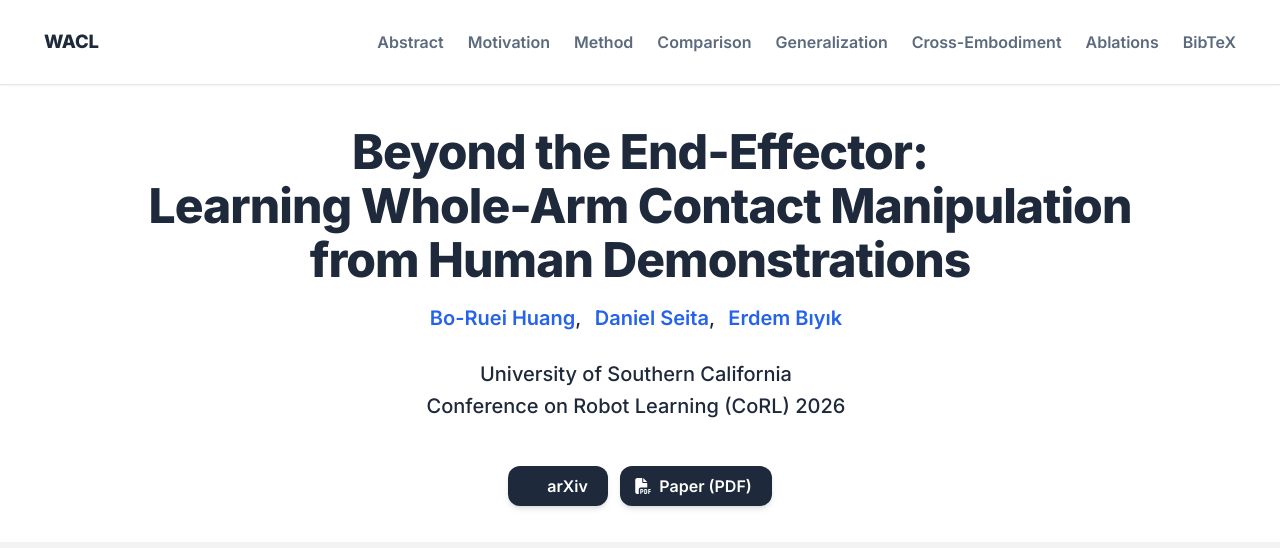
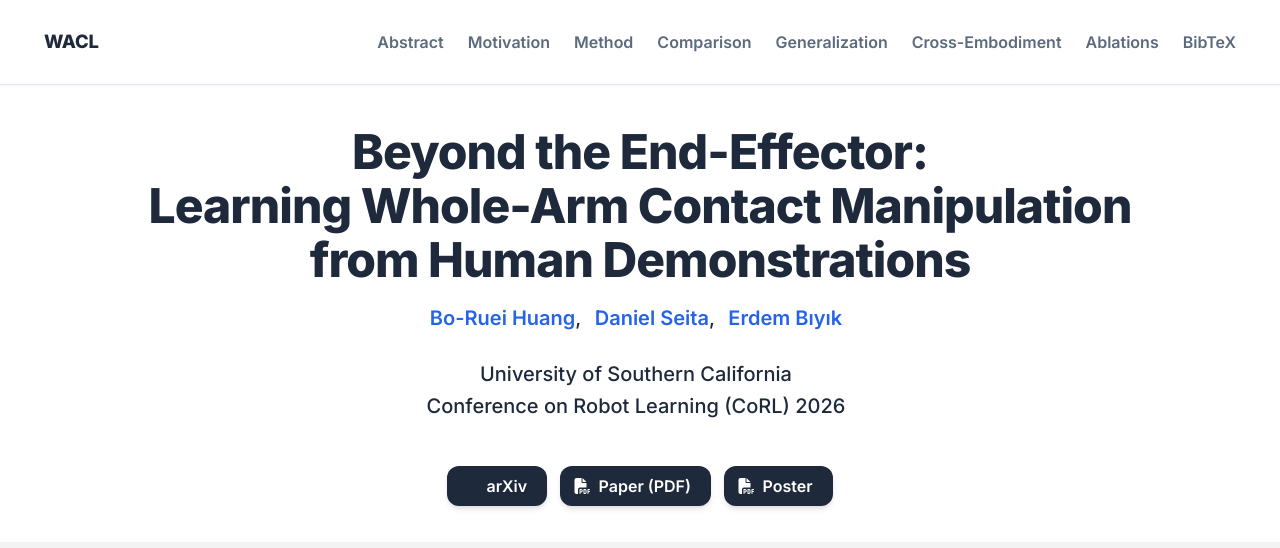
Before and after one commit to WACL-robot/WACL-robot.github.io, a plain HTML site: page index.html in a window 1280 px wide. Shown: the top 548 px of the page. Drawn offline with nearby package versions, Linux system fonts and the light colour scheme; grey boxes are pictures that could not be loaded; some icons are missing.

Commit message:
Website: add poster

```diff
--- a/index.html
+++ b/index.html
@@ -209,6 +209,16 @@
                           <i class="fas fa-file-pdf"></i>
                         </span>
                         <span>Paper (PDF)</span>
+                      </a>
+                    </span>
+
+                    <span class="link-block">
+                      <a href="static/pdf/wacl_poster.pdf" target="_blank"
+                      class="external-link button is-normal is-rounded is-dark">
+                        <span class="icon">
+                          <i class="fas fa-file-pdf"></i>
+                        </span>
+                        <span>Poster</span>
                       </a>
                     </span>
           </div>
```
Also changed, not shown: 1 other file.
